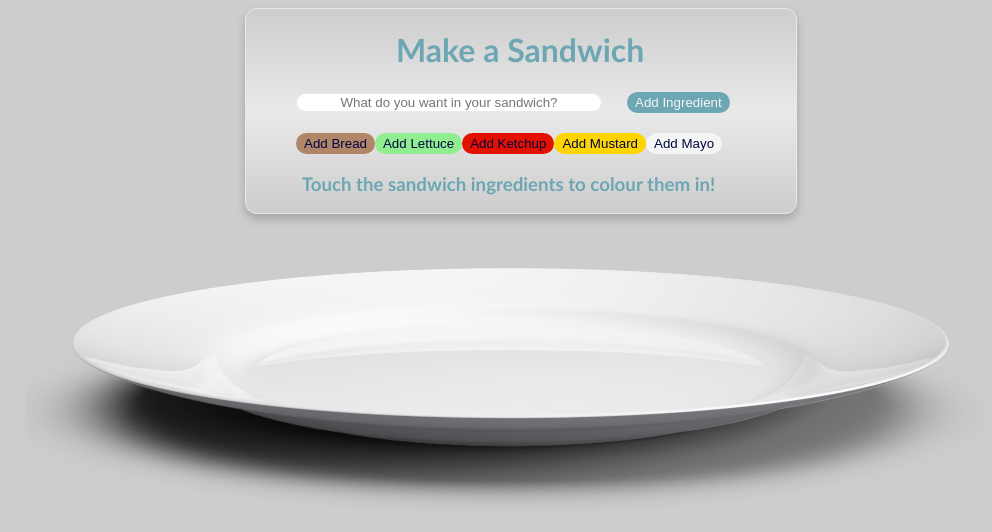
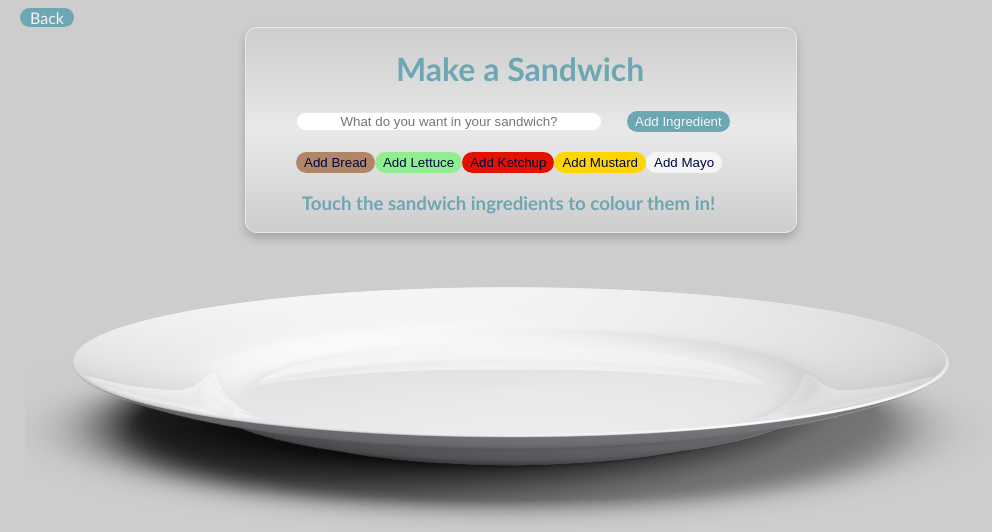
Before and after one commit to cjacobs27/gotscrapev2, a Django app: page /makesandwich/ in a window 1280 px wide. Shown: the top 532 px of the page, without its empty margins (0-992 px from the left). Run offline with Django 3.2, Linux system fonts and the light colour scheme.

Commit message:
Added button to return to landing page in makesandwich app

```diff
--- a/gotsv2/templates/makesandwich.html
+++ b/gotsv2/templates/makesandwich.html
@@ -1,8 +1,10 @@
 {% load static %}
 
 <!DOCTYPE html> <html lang=en> <head> <meta charset=UTF-8>
+    <link rel=stylesheet type=text/css href="{% static "style.css" %}"> </head>
 
-    <link rel=stylesheet type=text/css href="{% static "style.css" %}"> </head> <body>
+<body>
+<a href="http://chelseyjacobs.herokuapp.com" id="back">Back</a>
 <div id=app></div> <script type="text/javascript" src={% static "main.js" %}></script>
 
 </body> </html>
--- a/static/style.css
+++ b/static/style.css
@@ -63,6 +63,26 @@ button:hover {
 
 button:active {
     transform: translateY(-1px);
+}
+
+a {
+    padding-left: 10px;
+    padding-right: 10px;
+    text-decoration: none;
+}
+
+#back {
+    -webkit-transition-duration: 0.4s;
+    color: whitesmoke;
+    border-color: transparent;
+    border-radius: 12px;
+    background-color: #6ca7b3;
+}
+
+#back:hover {
+    transform: translateY(-3px);
+    border: 2px solid #000000;
+    box-shadow: 0 5px 10px rgba(0, 0, 0, .2);
 }
 
 #del {
```
